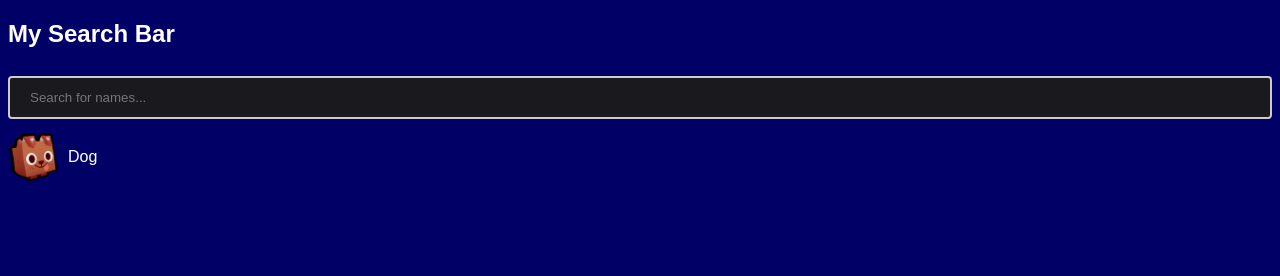
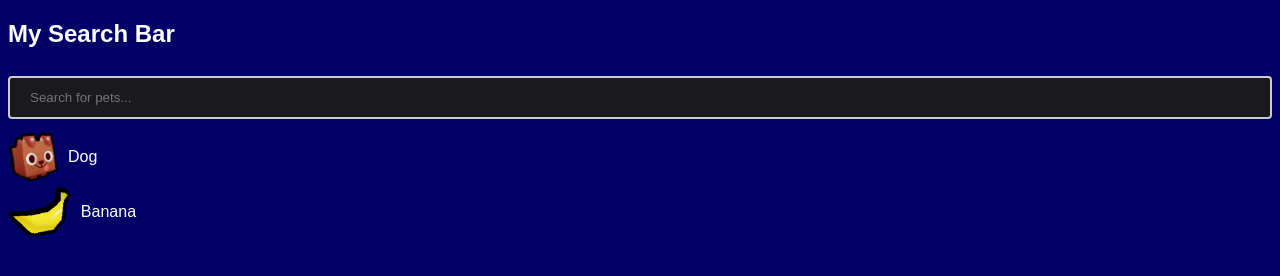
Before and after one commit to psxvalues/psxvalues.github.io, a plain HTML site: page index.html in a window 1280 px wide. Drawn offline with Linux system fonts and the light colour scheme.

Commit message:
Update index.html

```diff
--- a/index.html
+++ b/index.html
@@ -6,9 +6,10 @@
   </head>
   <body>
     <h2>My Search Bar</h2>
-    <input type="text" id="myInput" onkeyup="filterFunction()" placeholder="Search for names...">
+    <input type="text" id="myInput" onkeyup="filterFunction()" placeholder="Search for pets...">
     <ul id="myUL">
       <li><a href="dog.html"><img src="dog.png" alt="Dog"><span>Dog</span></a></li>
+      <li><a href="banana.html"><img src="banana.png" alt="Dog"><span>Banana</span></a></li>
     </ul>
     <script src="filter.js"></script>
   </body>
```
